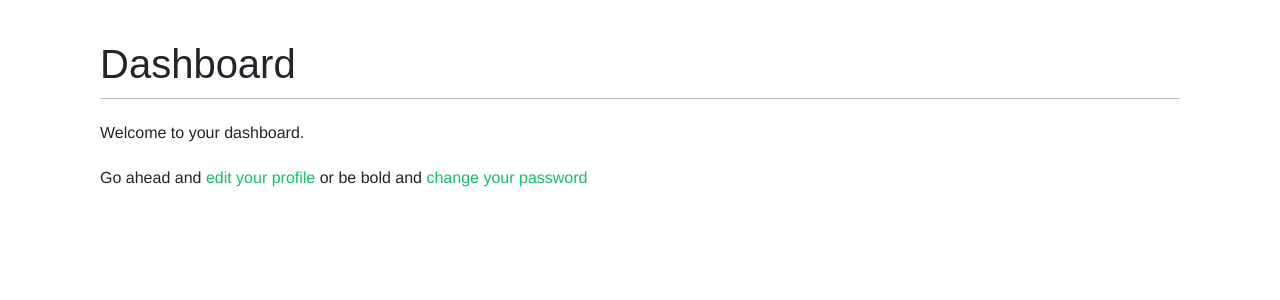
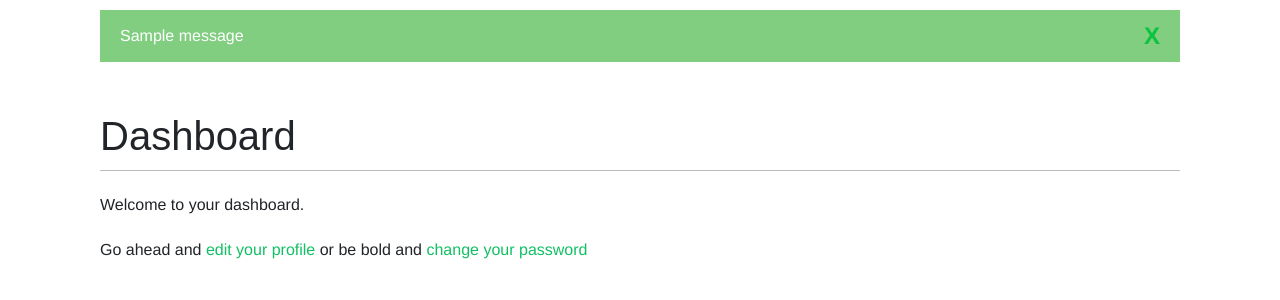
Before and after one commit to MarvinKweyu/social-feed, a Django app: page /account/ in a window 1280 px wide. Shown: the part 54-354 px from the top of the page. Run offline with Django 4.2, Linux system fonts and the light colour scheme; a user stored in the database is signed in; tables that the repository leaves empty hold one stand-in row (values such as "Sample post"); one stand-in notice (Sample message) is shown; some libraries are stand-ins or nearby versions; some web fonts are replaced.

Commit message:
style: include messages prompt for successful and unssuccessful operations

```diff
--- a/account/templates/base.html
+++ b/account/templates/base.html
@@ -39,6 +39,17 @@
             {% endif %}
         </span>
     </div>
+    {% if messages %}
+    <ul class="messages">
+        {% for message in messages %}
+
+        <li class="{{message.tags}}">
+            {{message|safe}}
+            <a href="#" class="close">X</a>
+        </li>
+        {% endfor %}
+    </ul>
+    {% endif %}
     <div id="content">
         {% block content %}{% endblock %}
     </div>
--- a/account/views.py
+++ b/account/views.py
@@ -1,9 +1,11 @@
+from django.contrib import messages
 from django.contrib.auth import authenticate, login
 from django.contrib.auth.decorators import login_required
 from django.http import HttpResponse
 from django.shortcuts import render
 
-from account.forms import LoginForm, UserRegistrationForm, ProfileForm, UserEditForm
+from account.forms import (LoginForm, ProfileForm, UserEditForm,
+                           UserRegistrationForm)
 from account.models import Profile
 
 # Create your views here.
@@ -66,5 +68,8 @@ def edit_user(request):
         if user_form.is_valid() and profile_form.is_valid():
             user_form.save()
             profile_form.save()
+            messages.success(request, "Profile updated successfully")
+        else:
+            messages.error(request, "Error updating your profile")
 
     return render(request, "account/edit.html", {"user_form": user_form, "profile_form": profile_form})
--- a/social_feed/settings.py
+++ b/social_feed/settings.py
@@ -68,7 +68,7 @@ TEMPLATES = [
                 "django.template.context_processors.debug",
                 "django.template.context_processors.request",
                 "django.contrib.auth.context_processors.auth",
-                "django.contrib.messages.context_processors.messages",
+                "django.contrib.messages.context_processors.messages", # for messaging
             ],
         },
     },
```
